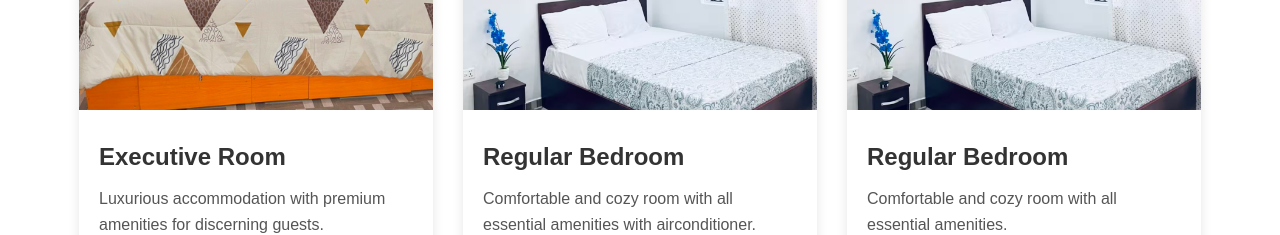
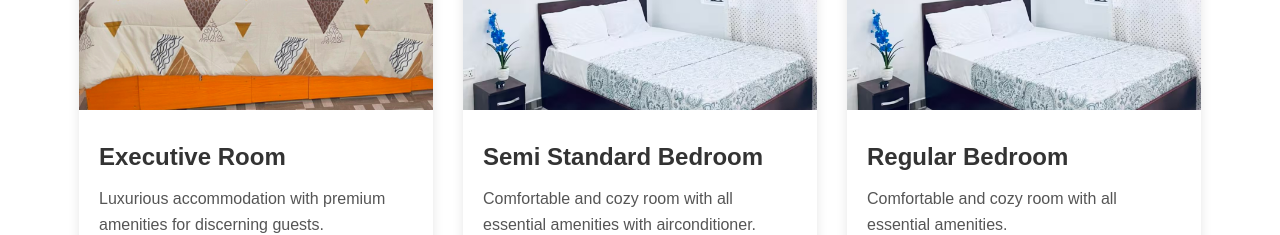
Before and after one commit to Konadu-Prince/Ankes-Lodge.Web, a website: page index.html in a window 1280 px wide. Shown: the part 1500-1735 px from the top of the page. Drawn offline with Linux system fonts and the light colour scheme; no server answers.

Commit message:
Change room title from 'Regular' to 'Semi Standard'
semi standard room

```diff
--- a/index.html
+++ b/index.html
@@ -126,7 +126,7 @@
                 <div class="room-card">
                     <img src="regular bedroom.avif" alt="Semi Standard Bedroom">
                     <div class="room-info">
-                        <h3>Regular Bedroom</h3>
+                        <h3>Semi Standard Bedroom</h3>
                         <p>Comfortable and cozy room with all essential amenities with airconditioner.</p>
                         <div class="price">₵300<span>/night</span></div>
                         <!-- Recommended Airbnb Booking -->
```
